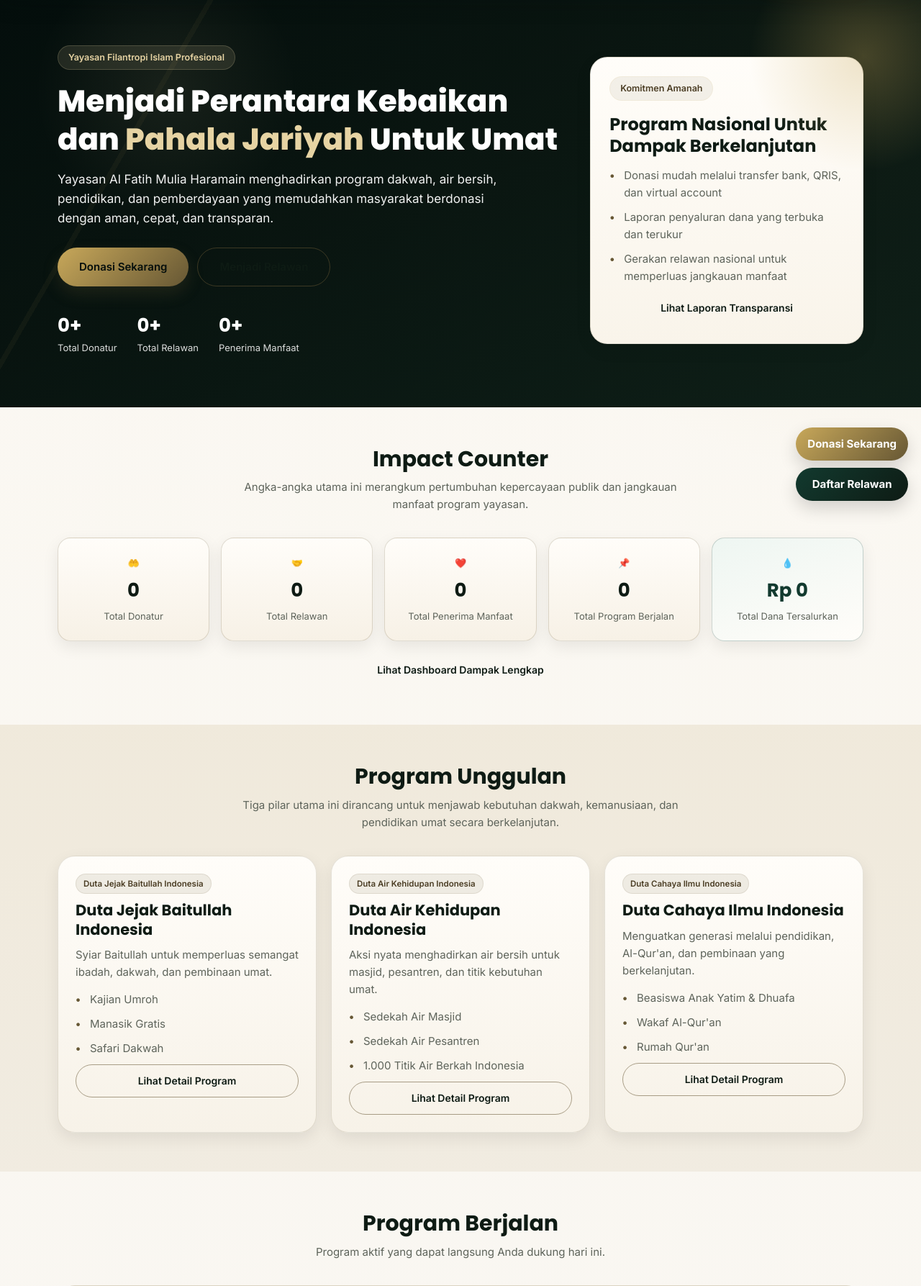
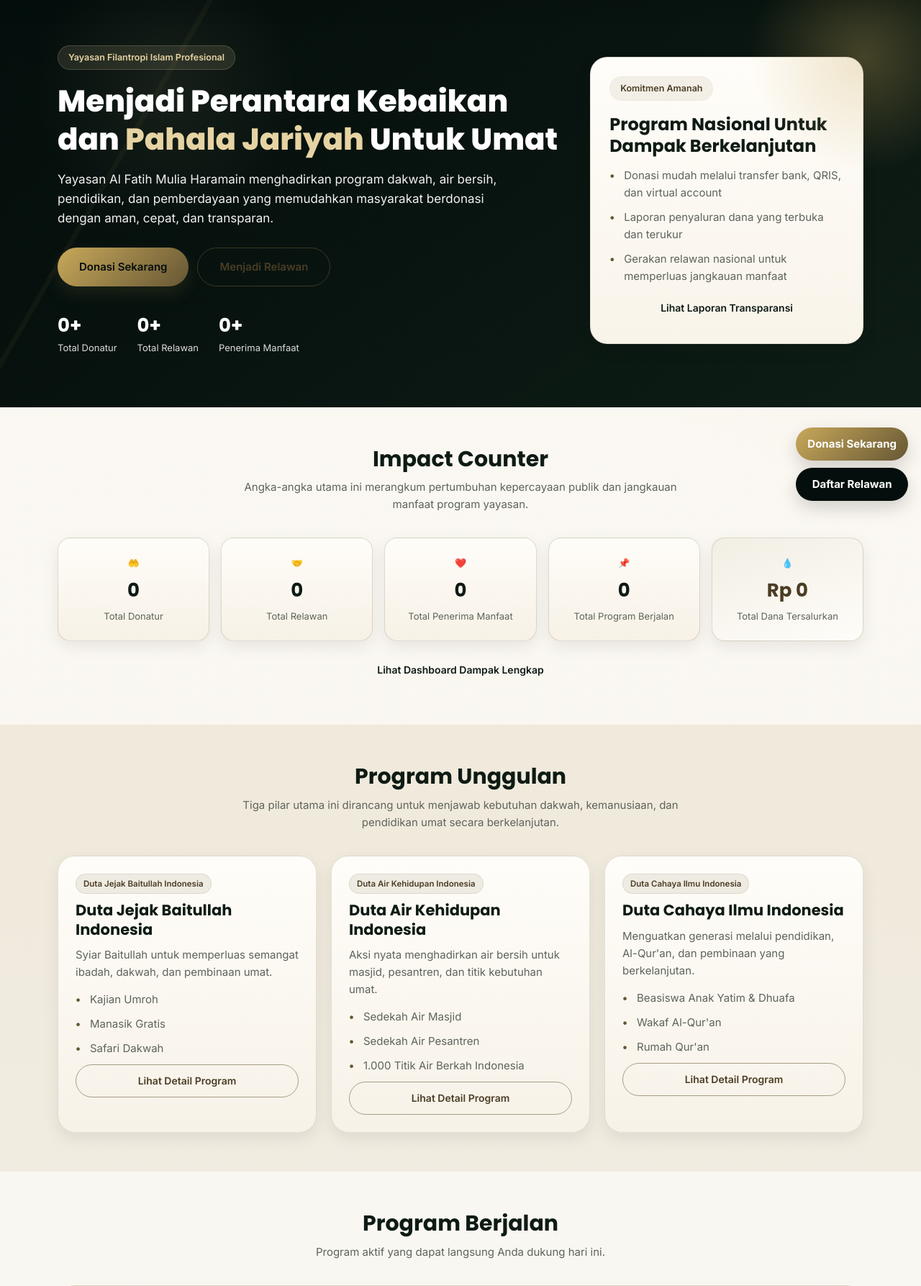
Before and after one commit to javamayaofficial/alfatihmulia, a PHP site: page / in a window 1280 px wide. Shown: the part 86-1873 px from the top of the page at 72% size. Run offline with PHP 8.4, Linux system fonts and the light colour scheme; data that the repository does not hold is empty; some libraries are stand-ins or nearby versions.

Commit message:
Perkuat tema logo dan reduksi aksen hijau terang

```diff
--- a/assets/css/style.css
+++ b/assets/css/style.css
@@ -1,5 +1,5 @@
 :root{
-  --green:#123A2F; --green-d:#0E1B14; --green-l:#1E5647;
+  --green:#0E1B14; --green-d:#040E0C; --green-l:#123A2F;
   --black:#040E0C;
   --gold:#665734; --gold-d:#4B3D24; --gold-l:#C8A85A; --gold-soft:#E6D3A3;
   --ink:#0E1B14; --muted:#5E645B; --line:#D8CCB3;
@@ -30,8 +30,8 @@ code{background:var(--soft2);padding:2px 6px;border-radius:6px;font-size:.86em}
   transition:.18s;white-space:nowrap}
 .btn-primary{background:linear-gradient(135deg,var(--gold-l),var(--gold));color:var(--black);box-shadow:0 10px 22px rgba(102,87,52,.24)}
 .btn-primary:hover{background:linear-gradient(135deg,#d8b76d,var(--gold));transform:translateY(-1px)}
-.btn-outline{background:transparent;color:var(--green-d);border:1.5px solid rgba(102,87,52,.55)}
-.btn-outline:hover{background:var(--green-d);border-color:var(--green-d);color:var(--bg)}
+.btn-outline{background:transparent;color:var(--gold-d);border:1.5px solid rgba(102,87,52,.55)}
+.btn-outline:hover{background:linear-gradient(135deg,var(--gold),var(--gold-d));border-color:var(--gold-d);color:var(--bg)}
 .btn-ghost{background:transparent;color:var(--ink)}
 .btn-ghost:hover{background:rgba(102,87,52,.08)}
 .btn-lg{padding:14px 30px;font-size:15px}
@@ -55,9 +55,9 @@ code{background:var(--soft2);padding:2px 6px;border-radius:6px;font-size:.86em}
 
 /* ---------- Hero ---------- */
 .hero{background:
-  linear-gradient(135deg,rgba(4,14,12,.82),rgba(14,27,20,.88)),
-  radial-gradient(circle at top right,rgba(200,168,90,.12),transparent 24%),
-  linear-gradient(160deg,var(--black) 0%,var(--green-d) 46%,var(--green) 100%);
+  linear-gradient(135deg,rgba(4,14,12,.90),rgba(14,27,20,.94)),
+  radial-gradient(circle at top right,rgba(200,168,90,.10),transparent 24%),
+  linear-gradient(160deg,var(--black) 0%,var(--green-d) 52%,var(--green-l) 100%);
   color:#fff;padding:64px 0 72px;position:relative;overflow:hidden}
 .hero:before{content:"";position:absolute;inset:0;background:
   linear-gradient(120deg,transparent 0 18%,rgba(200,168,90,.05) 18% 18.5%,transparent 18.5% 100%),
@@ -105,8 +105,8 @@ code{background:var(--soft2);padding:2px 6px;border-radius:6px;font-size:.86em}
 .stat-card b{display:block;font-family:'Poppins';font-size:26px;font-weight:700;color:var(--ink);margin:6px 0 2px;word-break:break-word}
 .stat-card span{font-size:13px;color:var(--muted)}
 .stat-ic{font-size:24px}
-.stat-accent{background:linear-gradient(160deg,#eef6f2,#fffdf9);border-color:rgba(18,58,47,.20)}
-.stat-accent b{color:var(--green)}
+.stat-accent{background:linear-gradient(160deg,#f2eee4,#fffdf9);border-color:rgba(102,87,52,.20)}
+.stat-accent b{color:var(--gold-d)}
 .stat-gold{background:linear-gradient(160deg,#fcf6ea,#fffdf9);border-color:rgba(200,168,90,.32)}
 .stat-gold b{color:var(--gold-d)}
 
@@ -114,7 +114,14 @@ code{background:var(--soft2);padding:2px 6px;border-radius:6px;font-size:.86em}
 .card-grid{display:grid;grid-template-columns:repeat(auto-fill,minmax(280px,1fr));gap:22px}
 .program-card,.news-card{background:linear-gradient(180deg,#fffdf9,#f8f3ea);border:1px solid rgba(102,87,52,.16);border-radius:var(--r-lg);overflow:hidden;box-shadow:var(--shadow-sm);transition:.2s;display:block}
 .program-card:hover,.news-card:hover{transform:translateY(-4px);box-shadow:var(--shadow)}
-.program-img,.news-img{height:170px;background-size:cover;background-position:center;background-color:var(--soft2)}
+.program-img,.news-img{height:170px;background-size:cover;background-position:center;background-color:var(--soft2);position:relative;overflow:hidden}
+.program-img:after,.news-img:after{
+  content:"";
+  position:absolute;
+  inset:0;
+  background:linear-gradient(180deg,rgba(4,14,12,.14),rgba(14,27,20,.48));
+  pointer-events:none;
+}
 .program-body,.news-body{padding:18px}
 .program-body h3,.news-body h3{font-size:18px;margin:8px 0}
 .tag{display:inline-block;background:rgba(102,87,52,.10);color:var(--gold-d);font-size:11.5px;font-weight:600;padding:4px 10px;border-radius:999px;border:1px solid rgba(102,87,52,.12)}
@@ -157,7 +164,15 @@ code{background:var(--soft2);padding:2px 6px;border-radius:6px;font-size:.86em}
 .gallery-grid{display:grid;grid-template-columns:repeat(auto-fit,minmax(260px,1fr));gap:20px}
 .gallery-card{display:block;background:linear-gradient(180deg,#fffdf9,#f7f2e8);border:1px solid rgba(102,87,52,.16);border-radius:var(--r-lg);overflow:hidden;box-shadow:var(--shadow-sm);transition:.2s}
 .gallery-card:hover{transform:translateY(-4px);box-shadow:var(--shadow)}
-.gallery-cover{height:180px;background-size:cover;background-position:center;background-color:var(--soft2);padding:14px;display:flex;align-items:flex-start}
+.gallery-cover{height:180px;background-size:cover;background-position:center;background-color:var(--soft2);padding:14px;display:flex;align-items:flex-start;position:relative;overflow:hidden}
+.gallery-cover:after{
+  content:"";
+  position:absolute;
+  inset:0;
+  background:linear-gradient(180deg,rgba(4,14,12,.06),rgba(14,27,20,.30));
+  pointer-events:none;
+}
+.gallery-cover > *{position:relative;z-index:1}
 .gallery-body{padding:18px}
 .gallery-body h3{font-size:18px;margin:10px 0 8px}
 .org-card-grid{display:grid;grid-template-columns:repeat(auto-fit,minmax(220px,1fr));gap:16px}
@@ -187,8 +202,8 @@ code{background:var(--soft2);padding:2px 6px;border-radius:6px;font-size:.86em}
 .quick-float{position:fixed;right:18px;bottom:18px;display:flex;flex-direction:column;gap:10px;z-index:60}
 .quick-float-item{display:inline-flex;align-items:center;justify-content:center;padding:11px 16px;border-radius:999px;color:#fff;font-weight:700;box-shadow:0 10px 24px rgba(0,0,0,.16)}
 .quick-float-donate{background:linear-gradient(135deg,var(--gold-l),var(--gold))}
-.quick-float-wa{background:#25D366}
-.quick-float-volunteer{background:linear-gradient(135deg,var(--green),var(--green-d))}
+.quick-float-wa{background:linear-gradient(135deg,var(--green-l),var(--green-d))}
+.quick-float-volunteer{background:linear-gradient(135deg,var(--black),var(--green-d))}
 .quick-float-item:hover{transform:translateY(-1px)}
 
 /* ---------- Forms ---------- */
```
